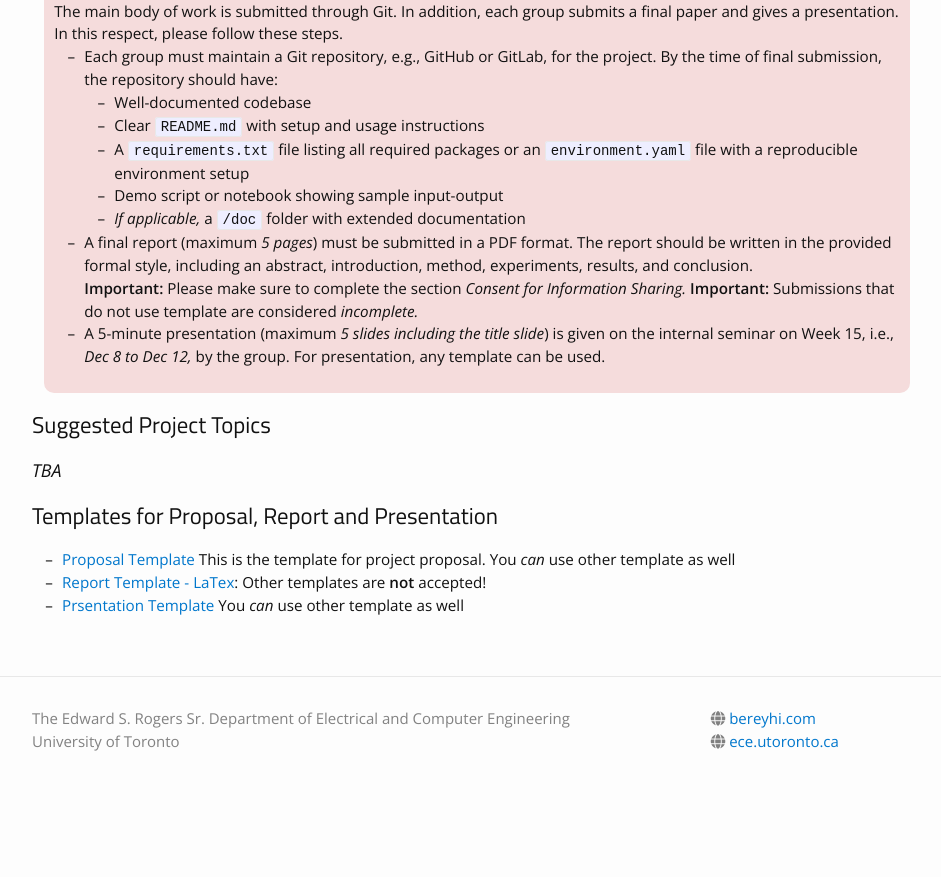
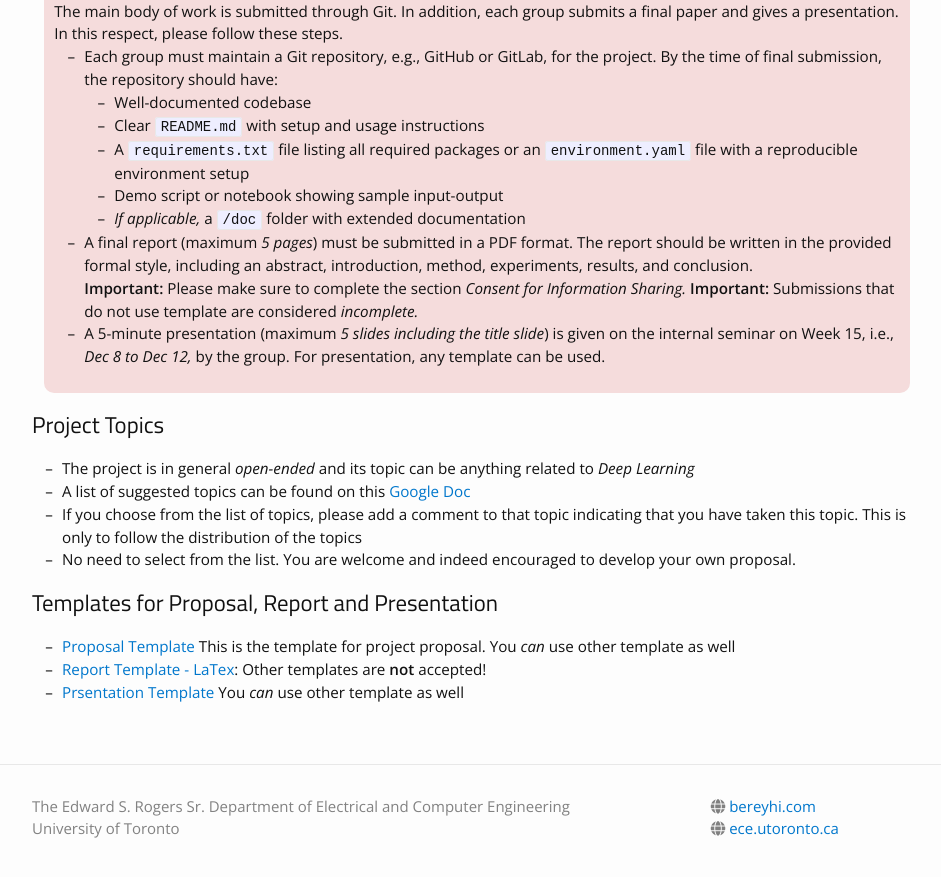
Before and after one commit to bereyhi-courses/dl-utoronto, a Jekyll site: the page built from project.md, in a window 1280 px wide and 900 px high, scrolled down 900 px. Shown: the top 877 px of the window, without its empty margins (163-1104 px from the left). Built offline with Jekyll 4.4.1, drawn with Linux system fonts in a browser that asks for light colours; nearby versions of some CDN libraries; before the commit the page ends 1712 px from its top, so only the background shows below that.

Commit message:
projects added

```diff
--- a/project.md
+++ b/project.md
@@ -45,16 +45,12 @@ The course project will be seriously started in the second half of the course. I
 </div>
 </p>
 
-## Suggested Project Topics
+## Project Topics
+* The project is in general _open-ended_ and its topic can be anything related to _Deep Learning_
+* A list of suggested topics can be found on this [Google Doc](https://docs.google.com/document/d/1k1QcgvZF4-MzfeG-6M5ZI522CxnKEqf7KhlF9HbOM4c/edit?usp=sharing)
+* If you choose from the list of topics, please add a comment to that topic indicating that you have taken this topic. This is only to follow the distribution of the topics
+* No need to select from the list. You are welcome and indeed encouraged to develop your own proposal.
 
-### TBA
-
-<!-- ### Category A: _Multimodal Generative Models_ -->
-
-<!-- #### __Topic A-1: Text-to-Image Generation using Pretrained LMs and Generative Architectures__
-- [See Complete Project Description]({{site.baseurl}}/assets/Project_Materials/CategoryA/TopicA_1.pdf)
-- __Objective:__ Design and implement a _multimodal_ generative model that takes text descriptions as input and generates corresponding images. For language processing, a pretrained LM, e.g., BERT or RoBERTa, is used. The designed multimodal model should integrate this pretrained LM into a generative architecture such as a VAE, GAN, or diffusion model.
-- __Supervisor:__ [Amir Hossein Mobasheri](mailto:amir.mobasheri@mail.utoronto.ca) -->
 
 
 ## Templates for Proposal, Report and Presentation
```
